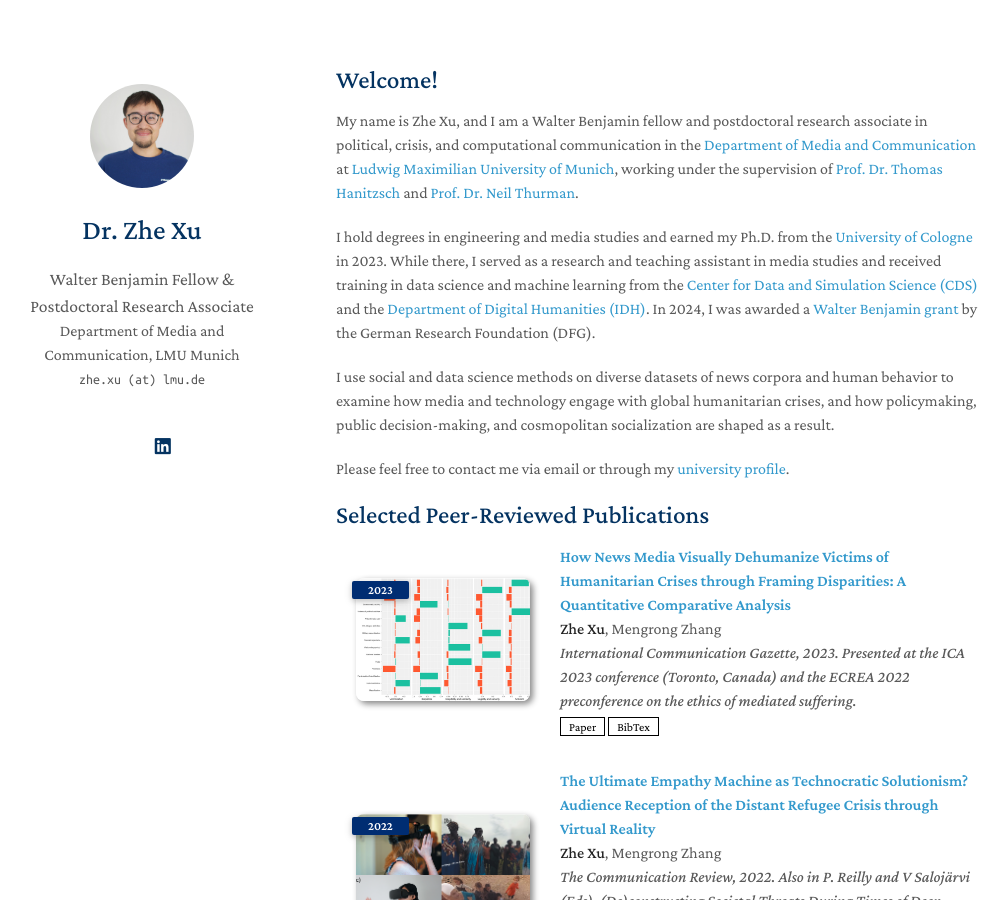
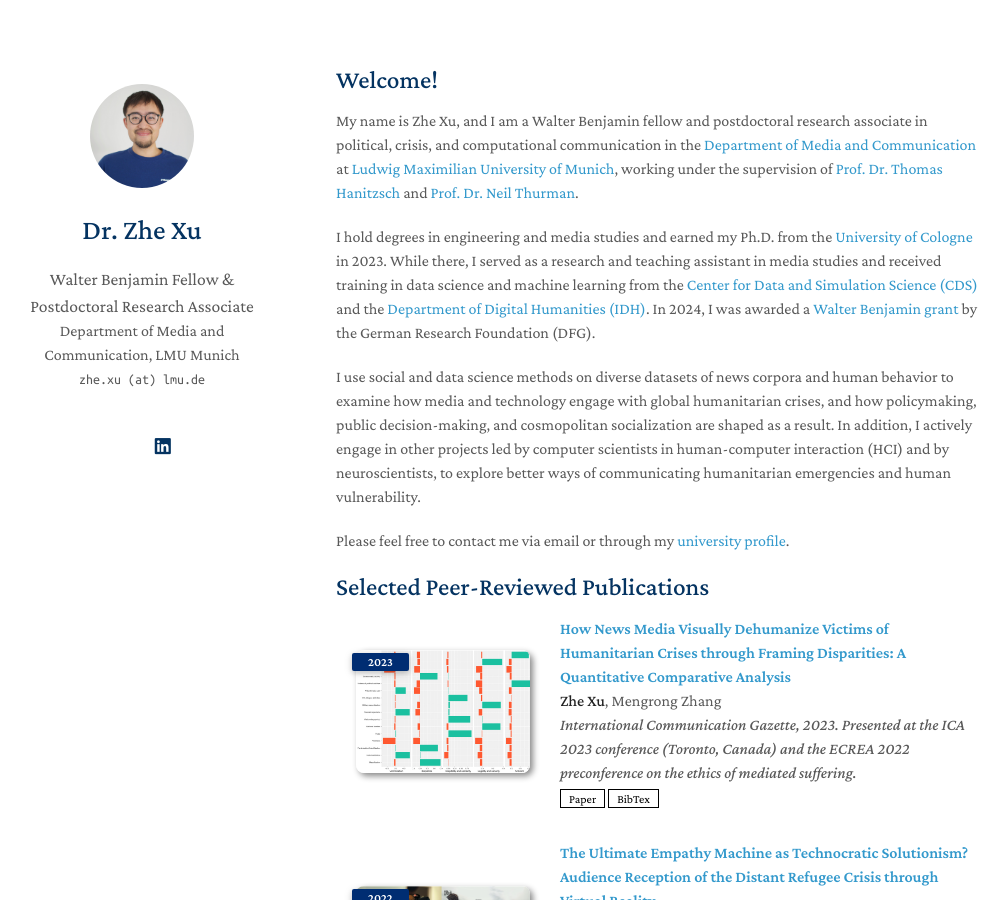
Before and after one commit to zhexuphd/home, a Jekyll site: the page built from index.md, in a window 1280 px wide and 900 px high. Shown: the whole window, without its empty margins (134-1142 px from the left). Built offline with Jekyll 4.4.1, drawn with Linux system fonts in a browser that asks for light colours; a style sheet for code colours, icons or effects is not loaded; our own code applies the rules of GitHub Pages for plain Markdown files.

Commit message:
Update index.md

```diff
--- a/index.md
+++ b/index.md
@@ -7,7 +7,7 @@
 
 I hold degrees in engineering and media studies and earned my Ph.D. from the [University of Cologne](https://www.uni-koeln.de/en/) in 2023. While there, I served as a research and teaching assistant in media studies and received training in data science and machine learning from the [Center for Data and Simulation Science (CDS)](https://cds.uni-koeln.de/en/) and the [Department of Digital Humanities (IDH)](https://dh.phil-fak.uni-koeln.de/). In 2024, I was awarded a [Walter Benjamin grant](https://www.dfg.de/en/research-funding/funding-opportunities/programmes/individual/walter-benjamin) by the German Research Foundation (DFG).
 
-I use social and data science methods on diverse datasets of news corpora and human behavior to examine how media and technology engage with global humanitarian crises, and how policymaking, public decision-making, and cosmopolitan socialization are shaped as a result.
+I use social and data science methods on diverse datasets of news corpora and human behavior to examine how media and technology engage with global humanitarian crises, and how policymaking, public decision-making, and cosmopolitan socialization are shaped as a result. In addition, I actively engage in other projects led by computer scientists in human-computer interaction (HCI) and by neuroscientists, to explore better ways of communicating humanitarian emergencies and human vulnerability.
 
 Please feel free to contact me via email or through my [university profile](https://www.ifkw.uni-muenchen.de/organisation/personen/mitarbeiter/xu_zhe/index.html).
 
```
